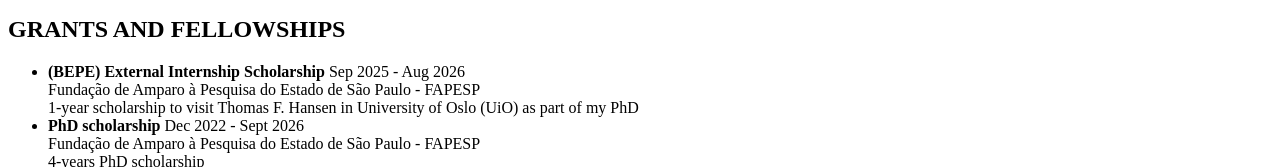
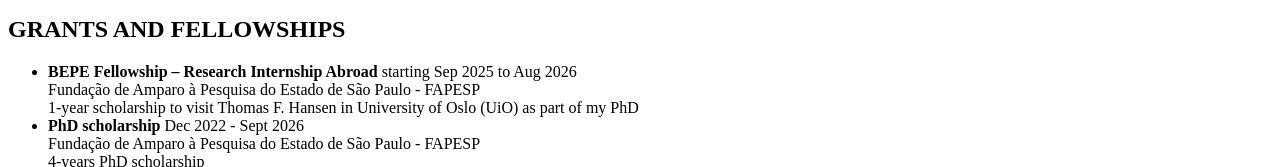
Before and after one commit to lucascamacho/lucascamacho.github.io, a plain HTML site: page index.html in a window 1280 px wide. Shown: the part 781-948 px from the top of the page. Drawn offline with Linux system fonts and the light colour scheme.

Commit message:
update cv

```diff
--- a/index.html
+++ b/index.html
@@ -62,7 +62,7 @@
 <h2>GRANTS AND FELLOWSHIPS</h2>
 
 <ul>
-<li><b>(BEPE) External Internship Scholarship</b> Sep 2025 - Aug 2026 </br>
+<li><b>BEPE Fellowship – Research Internship Abroad</b> starting Sep 2025 to Aug 2026 </br>
 Fundação de Amparo à Pesquisa do Estado de São Paulo - FAPESP</br>
 1-year scholarship to visit Thomas F. Hansen in University of Oslo (UiO) as part of my PhD</br></li>
 
```
